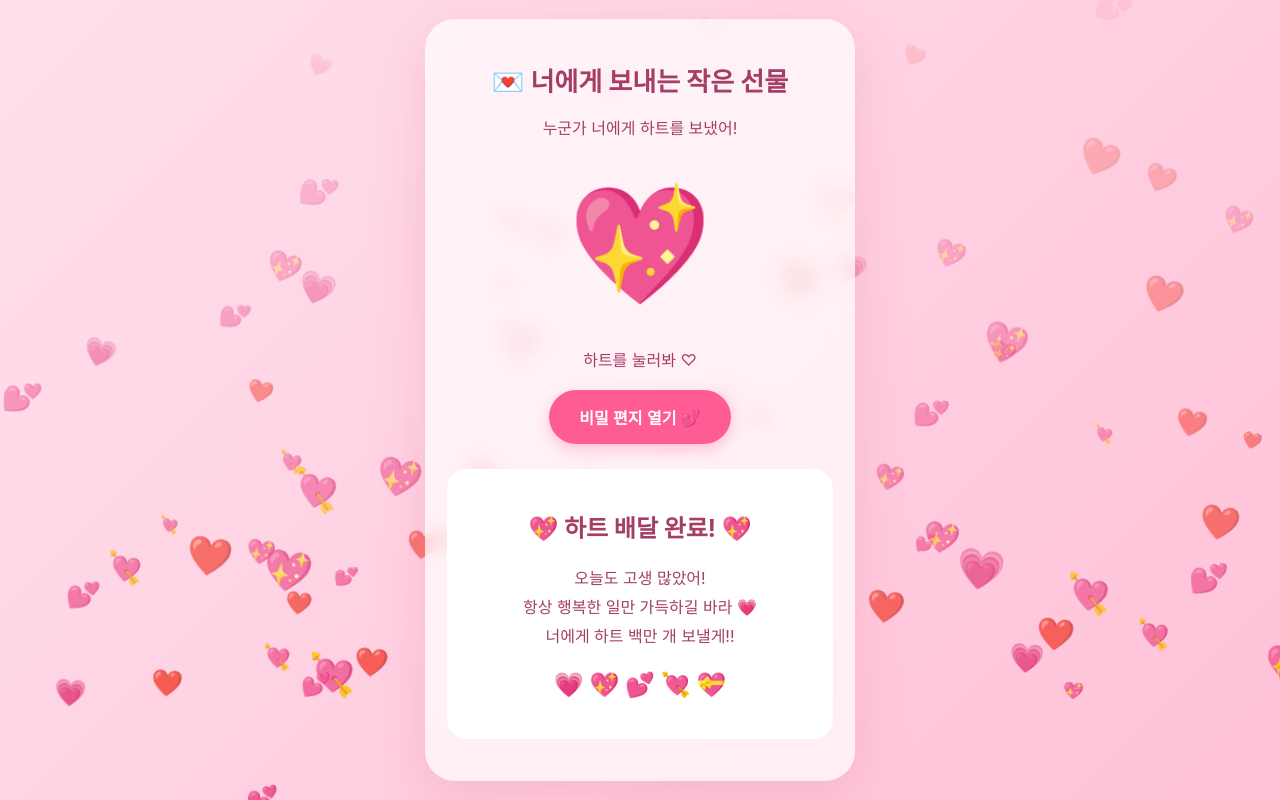
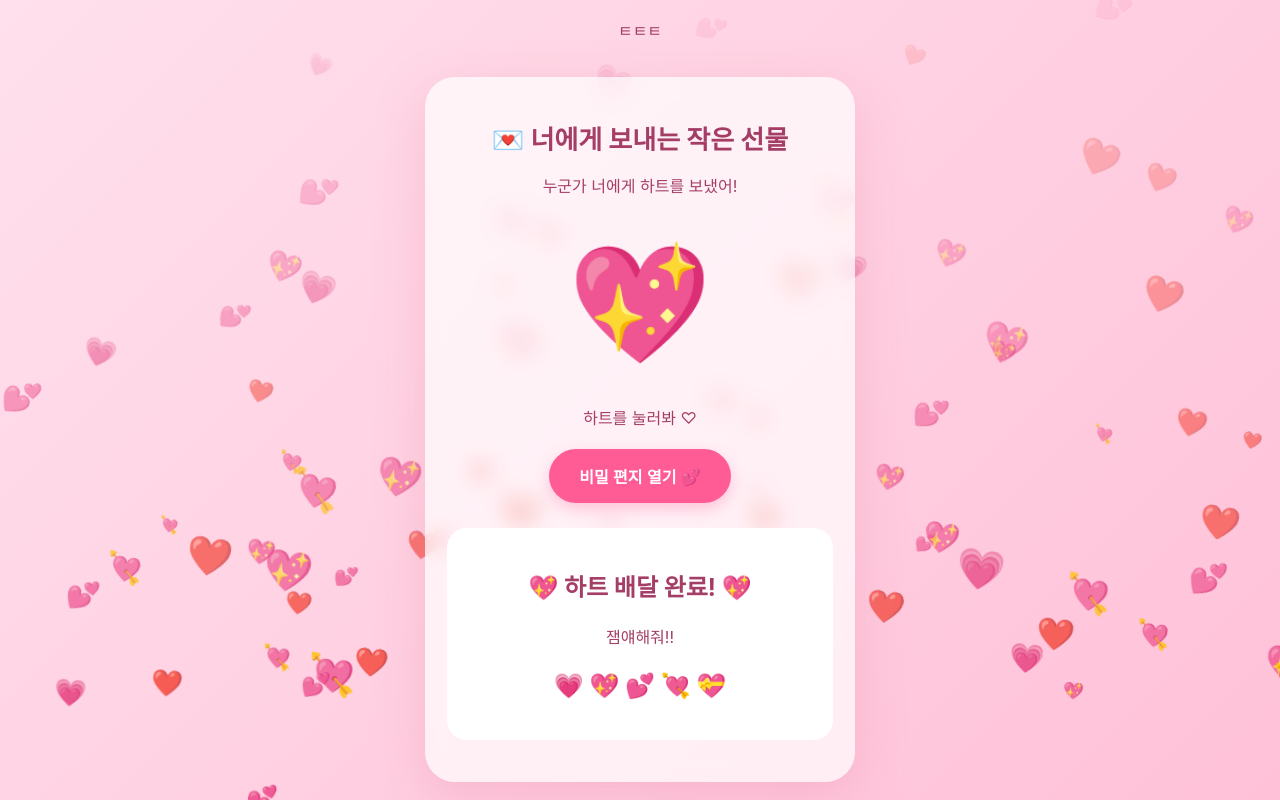
Before and after one commit to Kaia-nyoung/heart-letter, a plain HTML site: page index.html in a window 1280 px wide. Both pictures are taken after a click on the button "비밀 편지 열기 💕". Drawn offline with Linux system fonts and the light colour scheme.

Commit message:
Update heart letter message

```diff
--- a/index.html
+++ b/index.html
@@ -1,3 +1,5 @@
+ㅌㅌㅌ
+
 <!DOCTYPE html>
 <html lang="ko">
 <head>
@@ -95,9 +97,7 @@
     <div class="letter" id="letter">
       <h2>💖 하트 배달 완료! 💖</h2>
       <p>
-        오늘도 고생 많았어!<br>
-        항상 행복한 일만 가득하길 바라 💗<br>
-        너에게 하트 백만 개 보낼게!!
+        잼얘해줘!!
       </p>
       <h2>💗 💖 💕 💘 💝</h2>
     </div>
```
